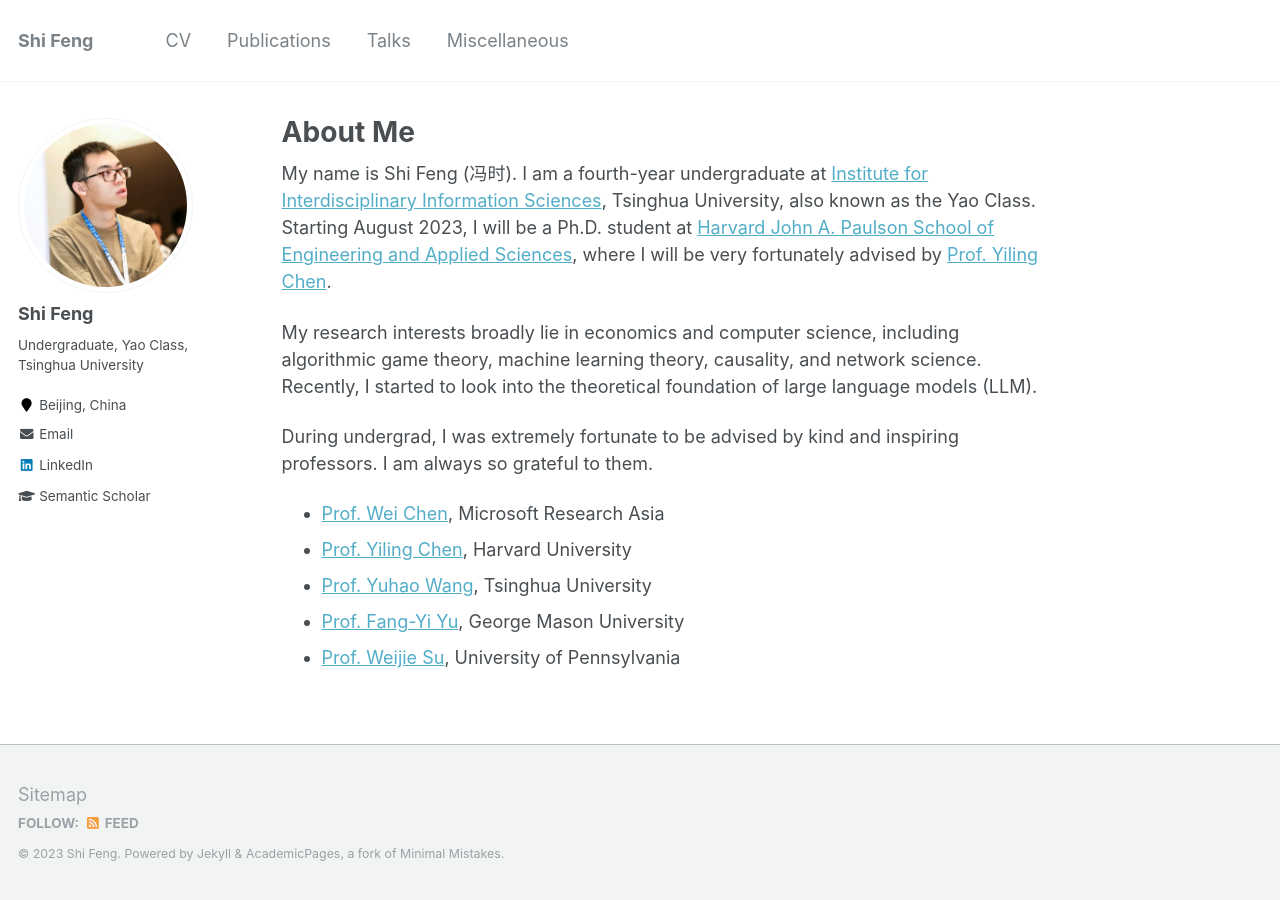
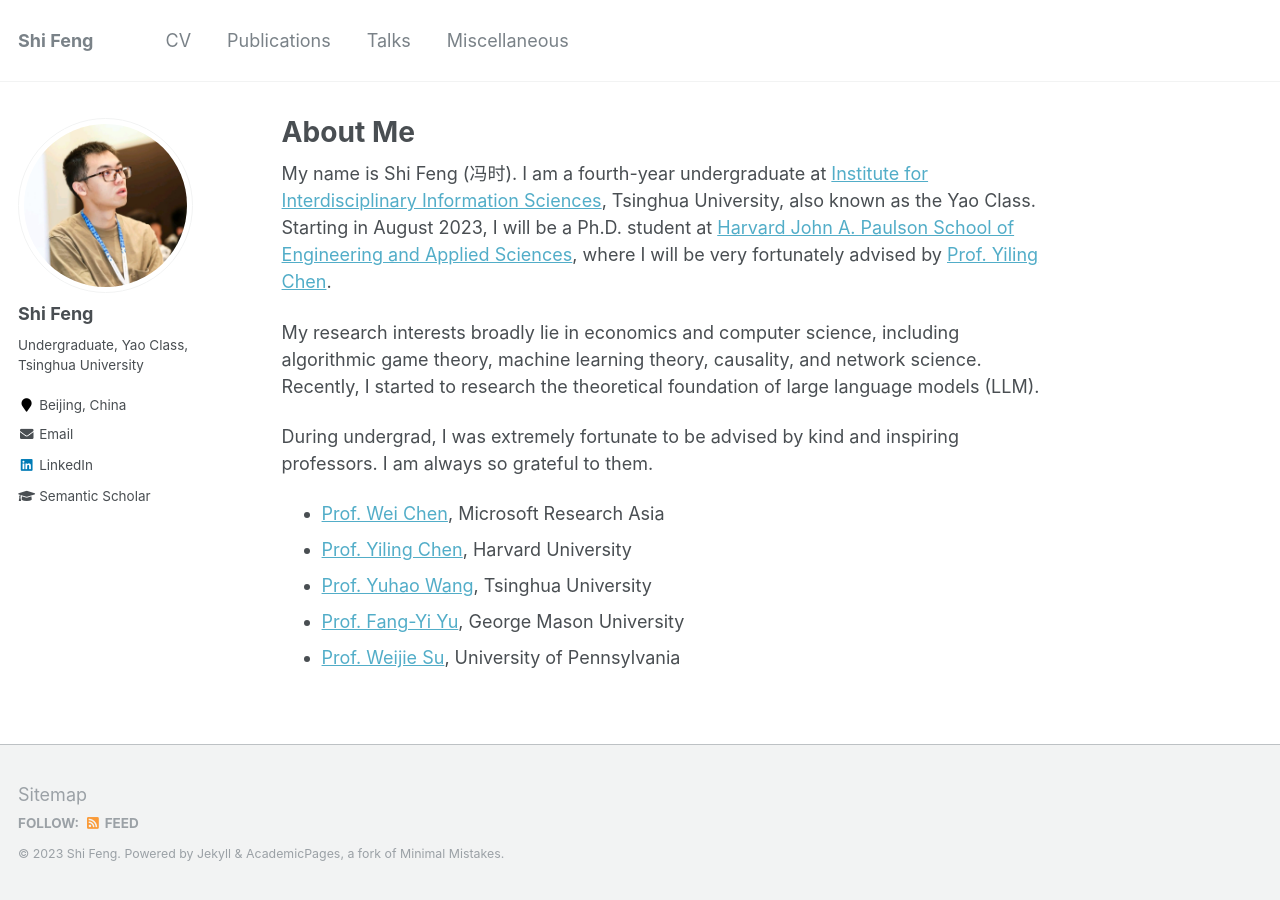
Before and after one commit to fengtony686/fengshi.link, a Jekyll site: the page built from _pages/about.md, in a window 1280 px wide. Built offline with Jekyll 4.4.1, drawn with Linux system fonts in a browser that asks for light colours.

Commit message:
update according to my wife

```diff
--- a/_pages/about.md
+++ b/_pages/about.md
@@ -13,9 +13,9 @@ redirect_from:
 
 <!-- I was born and raised in Hubei, a central province in China, until I came to Beijing for further education. I am a fourth-year undergraduate at [Institute for Interdisciplinary Information Sciences](https://iiis.tsinghua.edu.cn/en/), Tsinghua University, also known as the Yao Class. My research now involves algorithmic game theory, online learning, and social networks. Also, I have a broad interest in theoretical computer science, especially deep learning theory, reinforcement learning theory, and causality. -->
 
-My name is Shi Feng (冯时). I am a fourth-year undergraduate at [Institute for Interdisciplinary Information Sciences](https://iiis.tsinghua.edu.cn/en/), Tsinghua University, also known as the Yao Class. Starting August 2023, I will be a Ph.D. student at [Harvard John A. Paulson School of Engineering and Applied Sciences](https://seas.harvard.edu/), where I will be very fortunately advised by [Prof. Yiling Chen](https://yiling.seas.harvard.edu/).
+My name is Shi Feng (冯时). I am a fourth-year undergraduate at [Institute for Interdisciplinary Information Sciences](https://iiis.tsinghua.edu.cn/en/), Tsinghua University, also known as the Yao Class. Starting in August 2023, I will be a Ph.D. student at [Harvard John A. Paulson School of Engineering and Applied Sciences](https://seas.harvard.edu/), where I will be very fortunately advised by [Prof. Yiling Chen](https://yiling.seas.harvard.edu/).
 
-My research interests broadly lie in economics and computer science, including algorithmic game theory, machine learning theory, causality, and network science. Recently, I started to look into the theoretical foundation of large language models (LLM).
+My research interests broadly lie in economics and computer science, including algorithmic game theory, machine learning theory, causality, and network science. Recently, I started to research the theoretical foundation of large language models (LLM).
 
 During undergrad, I was extremely fortunate to be advised by kind and inspiring professors. I am always so grateful to them.
 * [Prof. Wei Chen](https://www.microsoft.com/en-us/research/people/weic/), Microsoft Research Asia
```
